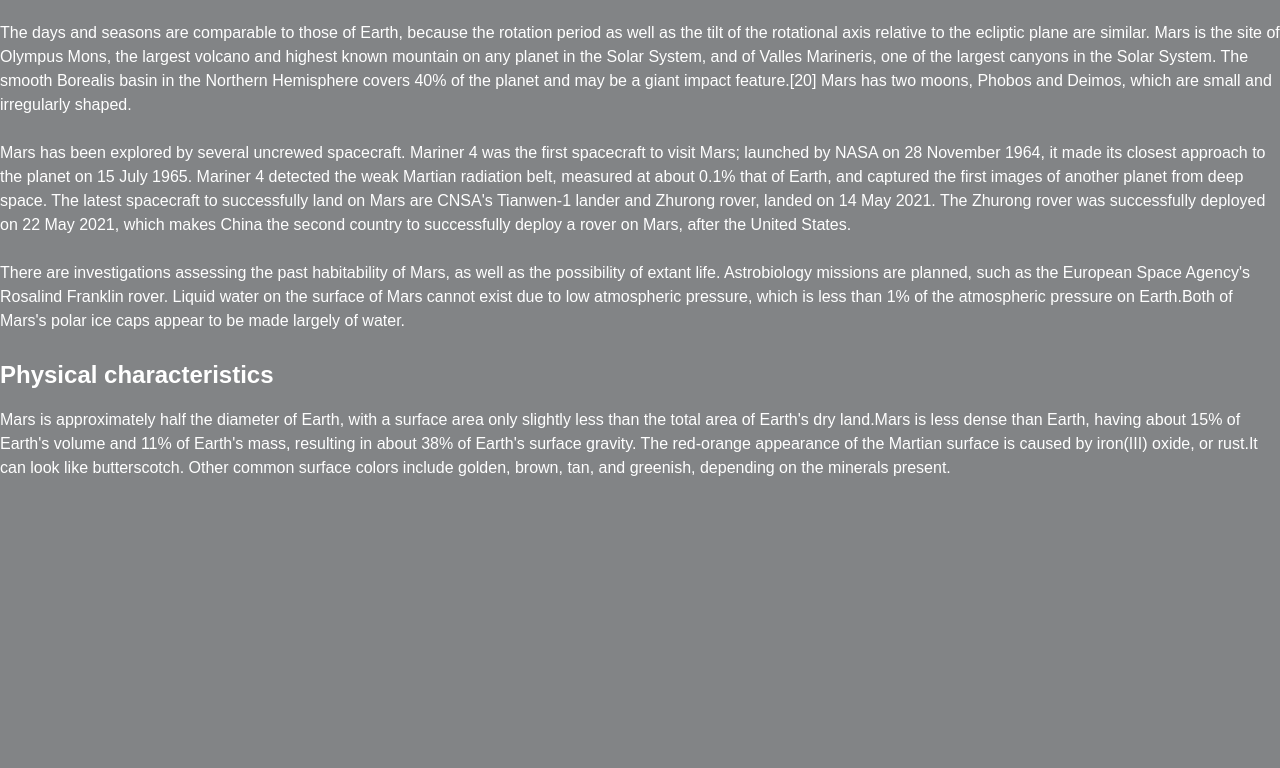
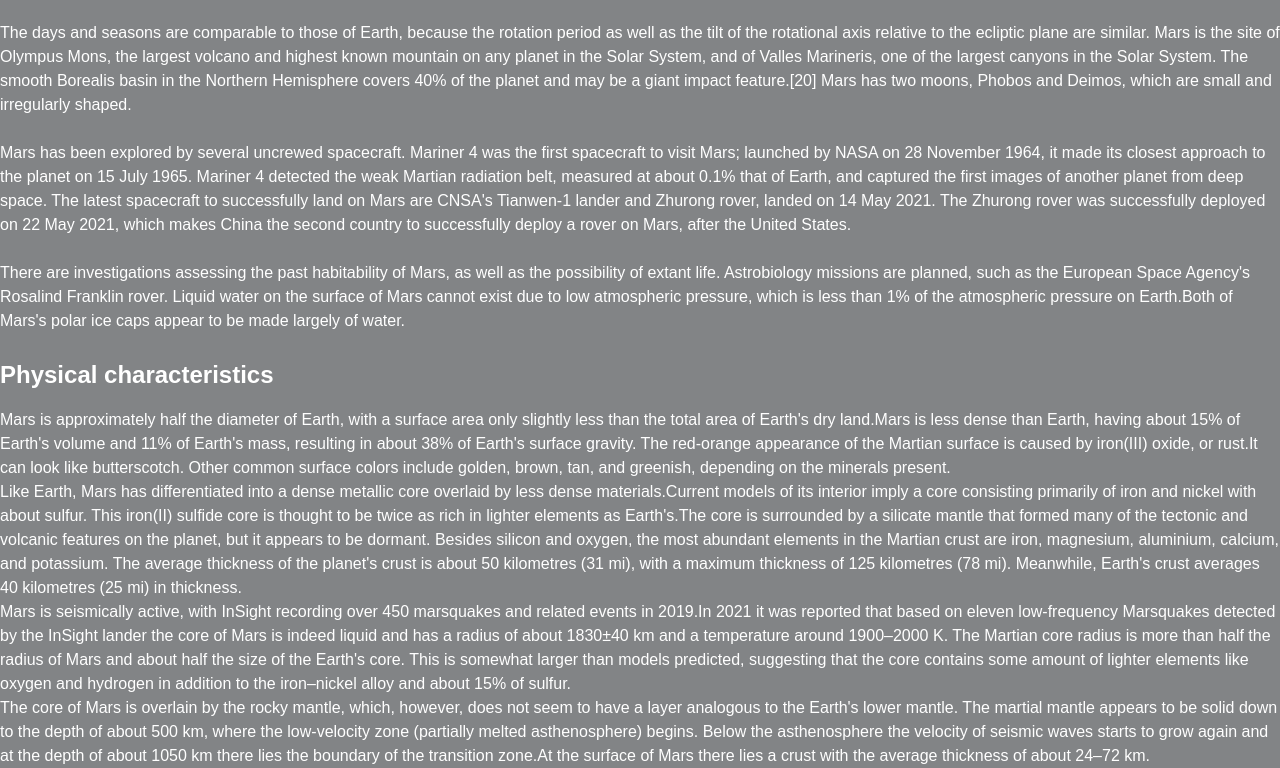
Before and after one commit to Casey2020/Mars-Web-Project, a plain HTML site: page index.html in a window 1280 px wide. Shown: the part 633-1401 px from the top of the page. Before the commit the page ends 1113 px from the top, so only its background shows below. Drawn offline with Linux system fonts and the light colour scheme.

Commit message:
Update index.html

```diff
--- a/index.html
+++ b/index.html
@@ -105,6 +105,25 @@
        Other common surface colors include golden, brown, tan, and greenish, depending on the minerals present.
     </P>
 
+    <h2Internal structure</h2>
+
+    <p>
+        Like Earth, Mars has differentiated into a dense metallic core overlaid by less dense materials.Current models of its interior imply a core consisting primarily of iron and nickel with about sulfur.
+        This iron(II) sulfide core is thought to be twice as rich in lighter elements as Earth's.The core is surrounded by a silicate mantle that formed many of the tectonic and volcanic features on the planet, but it appears to be dormant.
+        Besides silicon and oxygen, the most abundant elements in the Martian crust are iron, magnesium, aluminium, calcium, and potassium. The average thickness of the planet's crust is about 50 kilometres (31 mi), with a maximum thickness of 125 kilometres (78 mi).
+        Meanwhile, Earth's crust averages 40 kilometres (25 mi) in thickness.
+    </P>
+
+    <p>
+        Mars is seismically active, with InSight recording over 450 marsquakes and related events in 2019.In 2021 it was reported that based on eleven low-frequency Marsquakes detected by the InSight lander the core of Mars is indeed liquid and has a radius of about 1830±40 km and a temperature around 1900–2000 K.
+        The Martian core radius is more than half the radius of Mars and about half the size of the Earth's core. This is somewhat larger than models predicted, suggesting that the core contains some amount of lighter elements like oxygen and hydrogen in addition to the iron–nickel alloy and about 15% of sulfur.
+    </p>
+
+    <p>
+        The core of Mars is overlain by the rocky mantle, which, however, does not seem to have a layer analogous to the Earth's lower mantle. The martial mantle appears to be solid down to the depth of about 500 km, where the low-velocity zone (partially melted asthenosphere) begins.
+        Below the asthenosphere the velocity of seismic waves starts to grow again and at the depth of about 1050 km there lies the boundary of the transition zone.At the surface of Mars there lies a crust with the average thickness of about 24–72 km.
+    </p>
+
     <!-- <section class="boxes">
         <div class="container">
            <div class="box">
```
